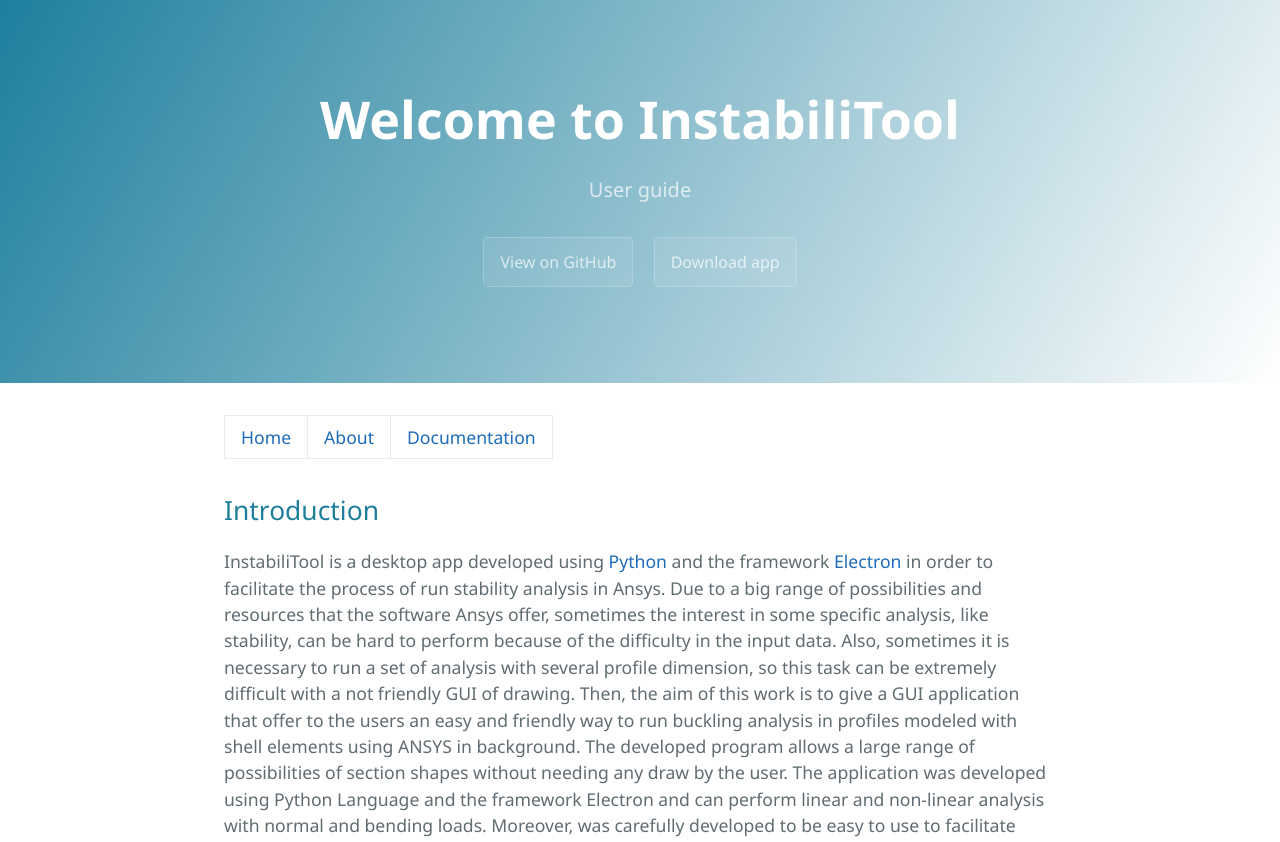
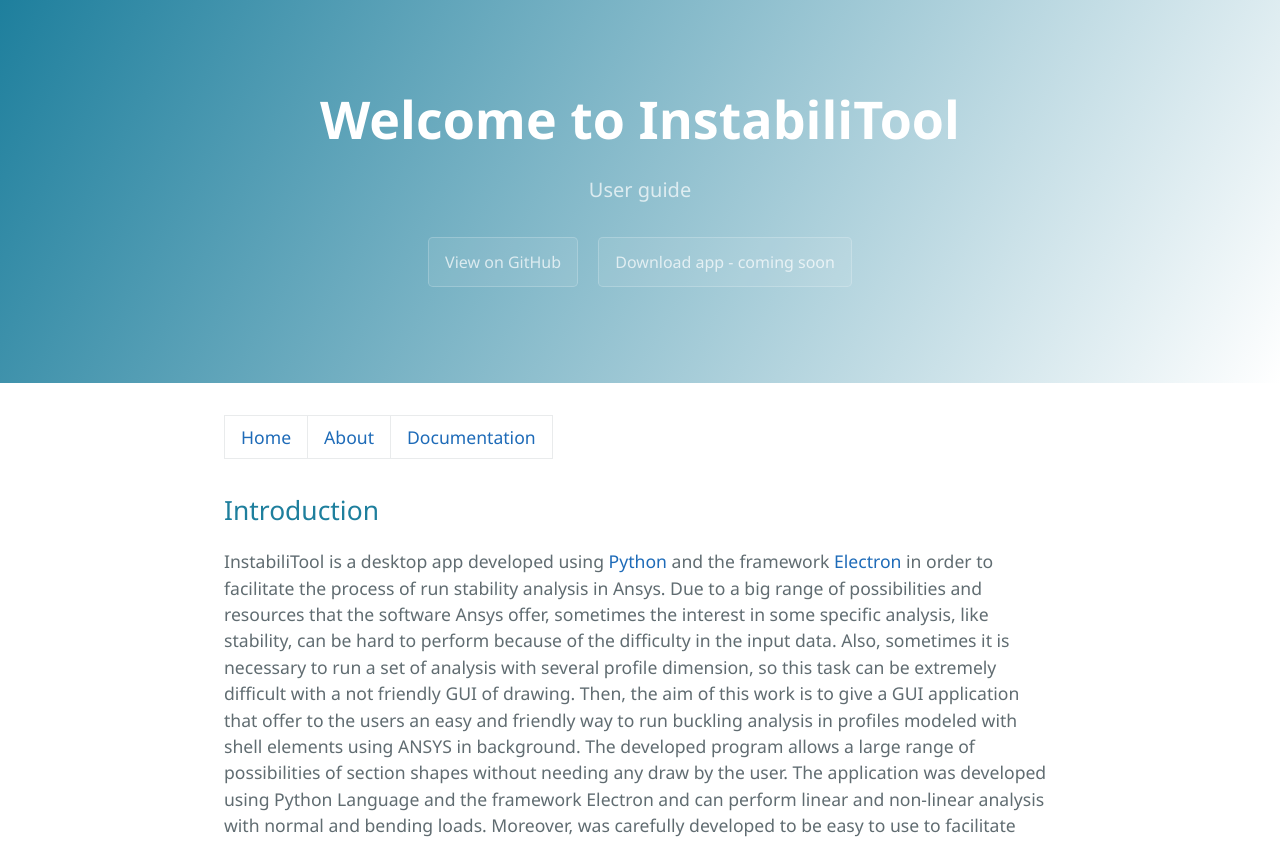
Before and after one commit to Rfaelv/InstabiliTool, a Jekyll site: the page built from index.md, in a window 1280 px wide. Shown: the top 842 px of the page. Built offline with Jekyll 4.4.1, drawn with Linux system fonts in a browser that asks for light colours; our own code applies the rules of GitHub Pages for plain Markdown files.

Commit message:
Update default.html

```diff
--- a/_layouts/default.html
+++ b/_layouts/default.html
@@ -33,7 +33,7 @@
       {% if site.github.is_project_page %}
         <a href="{{ site.github.repository_url }}" class="btn">View on GitHub</a>
       {% endif %}
-      <a href="https://github.com/rfaelv/electron-auto-update-example-meu-teste-1.0.1/releases/latest/download/electron-auto-update-meu-test-example-setup-1.1.3.exe" class="btn">Download app</a>
+      <a href="#" class="btn">Download app - coming soon</a>
       {% if site.show_downloads %}
         <a href="{{ site.github.zip_url }}" class="btn">Download .zip</a>
         <a href="{{ site.github.tar_url }}" class="btn">Download .tar.gz</a>
```
